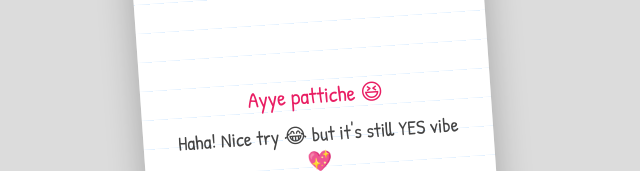
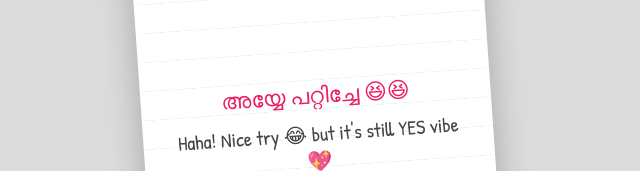
Before and after one commit to Alen-Jose007/Dating, a plain HTML site: page index.html in a window 1280 px wide. Both pictures are taken after a click on the element "no". Shown: the part 240-411 px from the top of the page, without its empty margins (320-960 px from the left). Drawn offline with Linux system fonts and the light colour scheme.

Commit message:
update text

```diff
--- a/index.html
+++ b/index.html
@@ -161,7 +161,7 @@
       // NO result (Malayalam + English fun)
       function showNo() {
         paper.innerHTML = `
-          <div class="result">Ayye pattiche 😆</div>
+          <div class="result">അയ്യേ പറ്റിച്ചേ 😆😆</div>
           <div class="funny">Haha! Nice try 😂 but it's still YES vibe 💖</div>
         `;
       }
```
